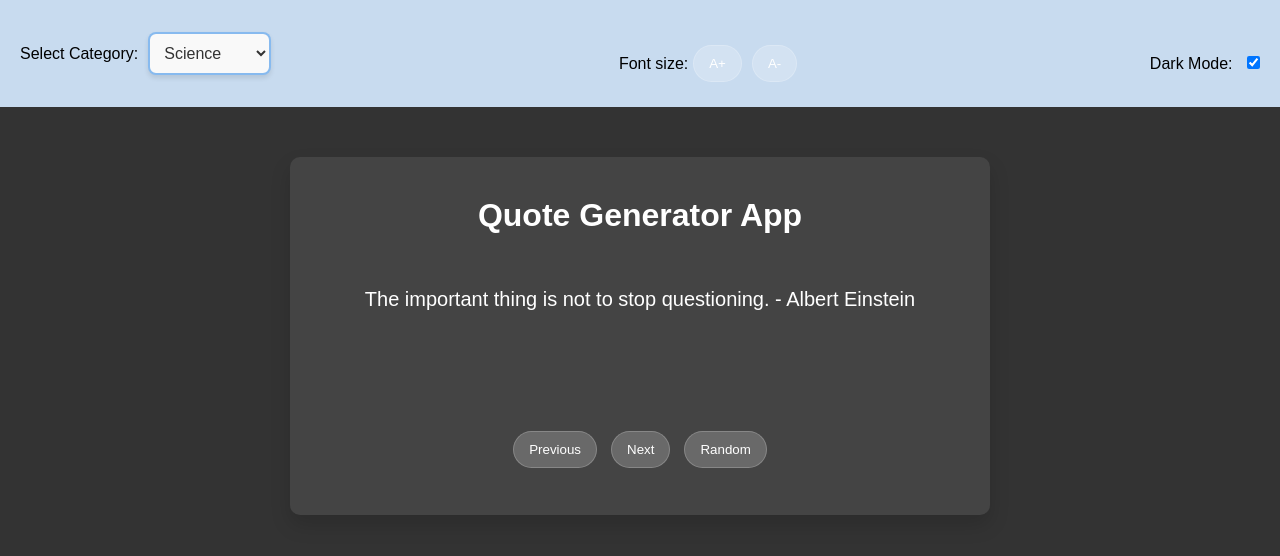
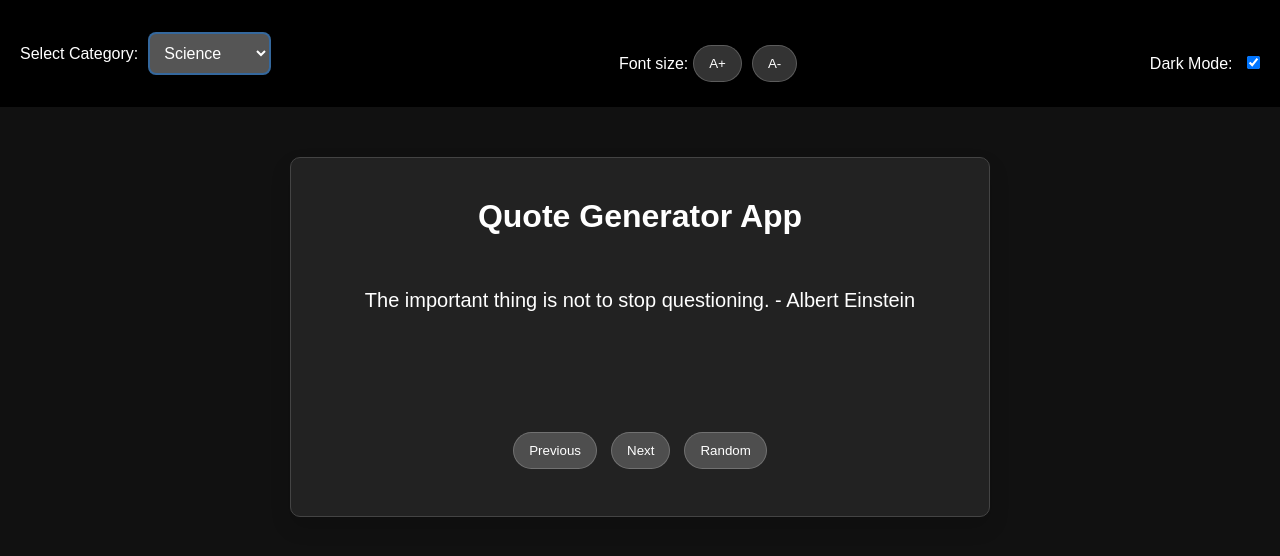
Before and after one commit to Anjalisingh44/Quote, a plain HTML site: page index.html in a window 1280 px wide. Both pictures are taken after a click on the checkbox "Dark Mode:". Drawn offline with Linux system fonts and the light colour scheme.

Commit message:
Added dark theme to navbar and whole app

```diff
--- a/style.css
+++ b/style.css
@@ -7,7 +7,7 @@
 body {
     background: #E9F1FA;
     font-family: Arial, sans-serif;
-    transition: background 0.3s, color 0.3s;
+
 }
 
 .navbar {
@@ -105,7 +105,7 @@ body {
     border: 1px solid rgba(23,124,129, 0.9);
     margin: 5px;
     cursor: pointer;
-    transition: background 0.3s;
+
 }
 
 .font-controls button:hover {
@@ -119,14 +119,26 @@ body {
 .theme-switch label {
     margin-right: 10px;
 }
+body.dark {
+    background: #111;
+    color: #ddd;
+}
 
-body.dark {
-    background: #333;
+body.dark .navbar {
+    background:black;
     color: white;
 }
 
+
+
+body.dark .category-selector select {
+    background-color: #555;
+    color: white;
+}
 body.dark .app-container {
-    background: #444;
+    background-color: #222;
+    color: white;
+    border: 1px solid #444;
 }
 
 body.dark .controls button,
```
